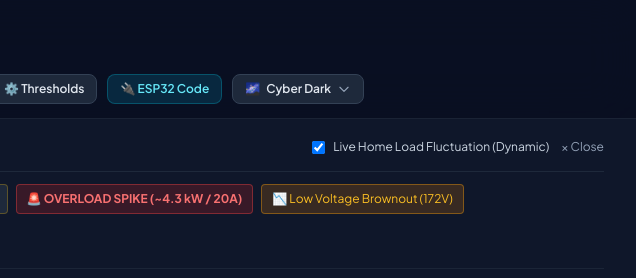
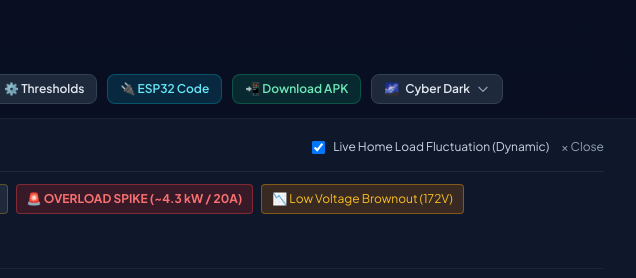
Before and after one commit to devendran6/SMART-ELECTRICITY-MANAGEMENT, a website: page public/index.html in a window 1280 px wide. Shown: the top 278 px of the page, 644-1280 px from the left. Drawn offline with nearby package versions, Linux system fonts and the light colour scheme.

Commit message:
Add Download APK button in top navigation bar

```diff
--- a/public/index.html
+++ b/public/index.html
@@ -89,6 +89,11 @@
         <button id="open-esp-btn" class="flex items-center gap-1.5 px-3 py-1.5 rounded-lg bg-cyan-600/20 hover:bg-cyan-600/30 text-cyan-300 border border-cyan-500/30 text-xs font-semibold transition">
           <span>🔌 ESP32 Code</span>
         </button>
+
+        <!-- Download Android APK Link Button -->
+        <a href="/VoltGuard-SmartElectricityMonitor.apk" download="VoltGuard-SmartElectricityMonitor.apk" class="flex items-center gap-1.5 px-3 py-1.5 rounded-lg bg-emerald-600/20 hover:bg-emerald-600/30 text-emerald-300 border border-emerald-500/30 text-xs font-semibold transition" title="Download Android APK">
+          <span>📲 Download APK</span>
+        </a>
 
         <!-- Theme Selector Dropdown -->
         <div class="relative" id="theme-menu-container">
```
